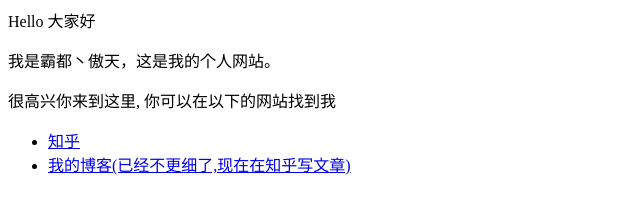
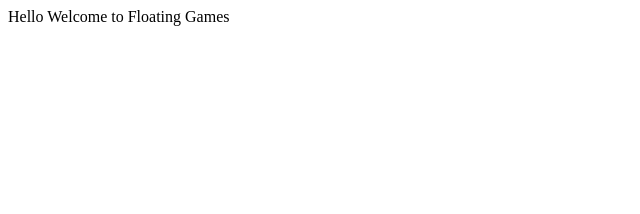
Before and after one commit to LoYocky/LoYocky.github.io, a plain HTML site: page index.html in a window 1280 px wide. Shown: the whole page, without its empty margins (0-640 px from the left). Drawn offline with Linux system fonts and the light colour scheme.

Commit message:
网站更新。

```diff
--- a/index.html
+++ b/index.html
@@ -1,8 +1 @@
-<p>Hello 大家好</p>
-<p>我是霸都丶傲天，这是我的个人网站。 </p>
-<p>很高兴你来到这里, 你可以在以下的网站找到我</p>
-
-<ul>
-  <li> <a href="https://www.zhihu.com/people/AJLoveChina">知乎</a> </li>
-  <li> <a href="http://hejie.nigeerhuo.com">我的博客(已经不更细了,现在在知乎写文章)</a> </li>
-</ul>
+<p>Hello Welcome to Floating Games</p>
```
